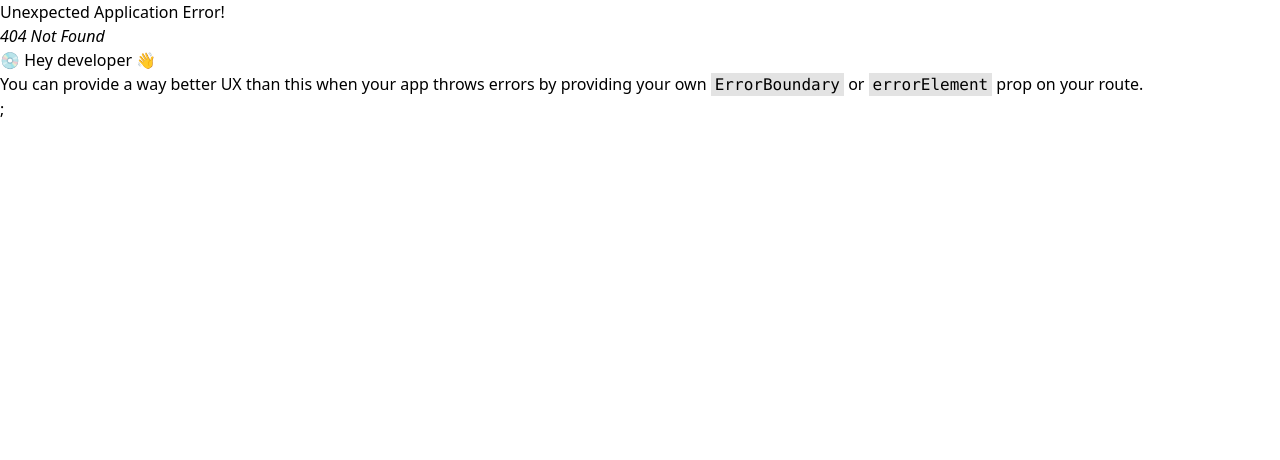
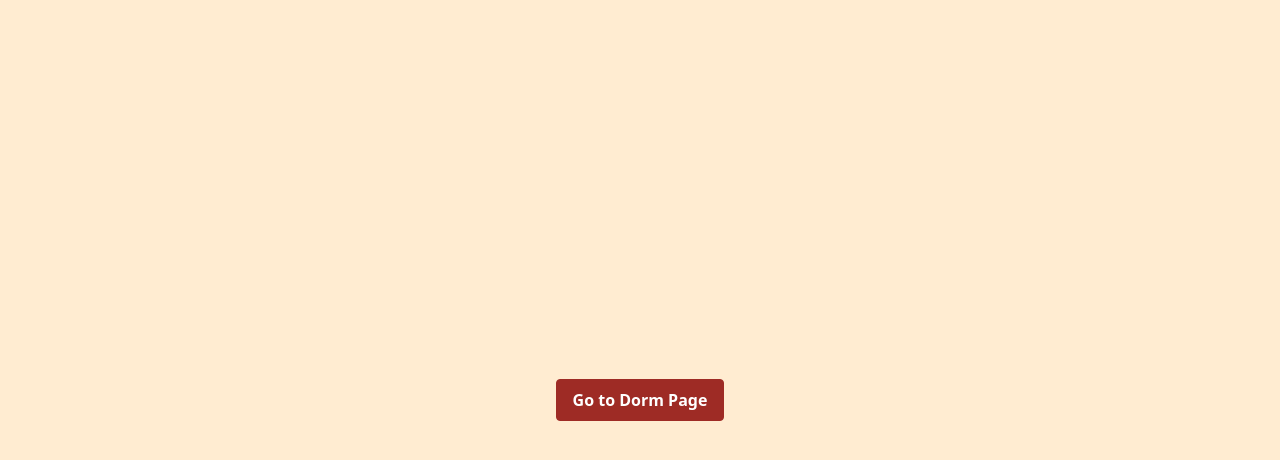
Before and after one commit to XenZi/euniversity-management-system, a React (Vite) app in the folder client/: page /home in a window 1280 px wide. Before the commit this address had no page. Shown: the top 460 px of the page. Built offline with nearby package versions, Linux system fonts and the light colour scheme.

Commit message:
implementation of protected route component into system

```diff
--- a/client/src/App.tsx
+++ b/client/src/App.tsx
@@ -3,6 +3,9 @@ import LoginPage from "./pages/Login.page";
 import DormPage from "./pages/Dorm.page";
 import { Provider } from "react-redux";
 import store from "./redux/store/user.store";
+import HomePage from "./pages/Home.page";
+import { useEffect } from "react";
+import PrivateRoute from "./components/routing/private-route.component";
 
 function App() {
   const router = createBrowserRouter([
@@ -12,13 +15,21 @@ function App() {
     },
     {
       path: "/dorm",
-      Component: DormPage,
+      element: <PrivateRoute Component={DormPage} requiredRole="Citizen" />,
+    },
+    {
+      path: "/home",
+      element: <HomePage />,
     },
   ]);
+
+  useEffect(() => {
+    console.log("Example of reload gr");
+  }, []);
   return (
     <>
       <Provider store={store}>
-        <RouterProvider router={router} />;
+        <RouterProvider router={router} />
       </Provider>
     </>
   );
--- a/client/src/components/forms/login.form.tsx
+++ b/client/src/components/forms/login.form.tsx
@@ -2,6 +2,7 @@ import React, { useEffect, useState } from "react";
 import { axiosInstance } from "../../services/axios.service";
 import { useDispatch } from "react-redux";
 import { setUser } from "../../redux/slices/user.slice";
+import { useNavigate } from "react-router-dom";
 interface LoginFormData {
   email: string;
   password: string;
@@ -12,7 +13,7 @@ const LoginForm = () => {
     password: "",
   });
   const dispatch = useDispatch();
-
+  const navigate = useNavigate();
   const onInputChange = (e: React.FormEvent<HTMLInputElement>, key: string) => {
     const copyOfFormData = { ...loginForm };
     copyOfFormData[key as keyof LoginFormData] = e.currentTarget.value;
@@ -24,6 +25,7 @@ const LoginForm = () => {
       .post("/auth/login", loginForm)
       .then((resp) => {
         dispatch(setUser({ ...resp.data.data.user }));
+        navigate("/home");
       })
       .catch((err) => {
         console.log(err.response.data);
--- /dev/null
+++ b/client/src/components/routing/private-route.component.tsx
@@ -0,0 +1,23 @@
+import { useSelector } from "react-redux";
+import { Navigate } from "react-router-dom";
+import { RootState } from "../../redux/store/user.store";
+
+interface PrivateRouteProps {
+  Component: React.ComponentType<unknown>;
+  requiredRole: string;
+}
+
+const PrivateRoute: React.FC<PrivateRouteProps> = ({
+  Component,
+  requiredRole,
+  ...rest
+}) => {
+  const user = useSelector((state: RootState) => state.user.user);
+  return user && user.roles[0] == requiredRole ? (
+    <Component {...rest} />
+  ) : (
+    <Navigate to="/" replace />
+  );
+};
+
+export default PrivateRoute;
--- a/client/src/models/user.model.ts
+++ b/client/src/models/user.model.ts
@@ -6,6 +6,7 @@ export interface User {
   personalIdentificationNumber: string;
   residence: string;
   email: string;
+  roles: string[];
 }
 
 export interface Residence {
--- a/client/src/pages/Dorm.page.tsx
+++ b/client/src/pages/Dorm.page.tsx
@@ -1,7 +1,7 @@
 import React from "react";
 
 const DormPage = () => {
-  return <div>DormPage</div>;
+  return <div>Dorm Page</div>;
 };
 
 export default DormPage;
--- /dev/null
+++ b/client/src/pages/Home.page.tsx
@@ -0,0 +1,23 @@
+import { useNavigate } from "react-router-dom";
+
+const HomePage = () => {
+  const navigate = useNavigate();
+  return (
+    <div className="h-screen bg-papaya-500">
+      <div className="max-w-7xl mx-auto w-100 h-full">
+        <div className="flex h-full w-100 items-center justify-center">
+          <button
+            className="border bg-auburn-500 border-auburn-500 font-semibold py-2 px-4 rounded focus:border-auburn-700 text-white"
+            onClick={() => {
+              navigate("/dorm");
+            }}
+          >
+            Go to Dorm Page
+          </button>
+        </div>
+      </div>
+    </div>
+  );
+};
+
+export default HomePage;
```
Also changed, not shown: client/src/hooks/private-route.hook.tsx (deleted, +0 -19 lines).
